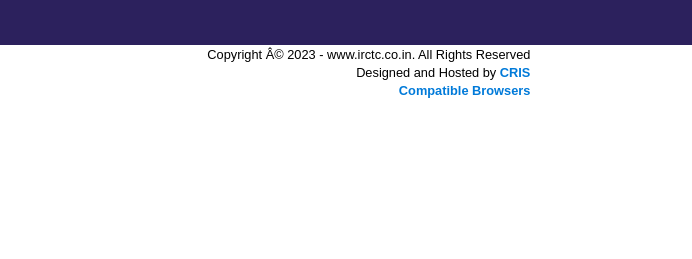
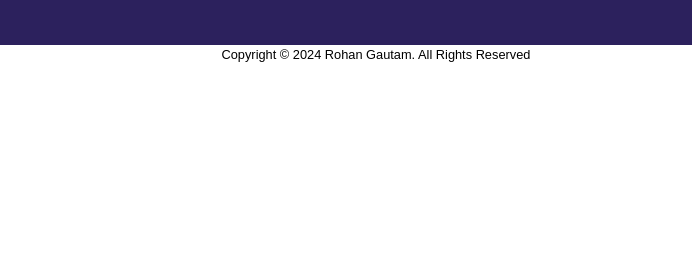
Before and after one commit to Rohan-Gautam/train-booking-landing-page, a plain HTML site: page index.html in a window 1280 px wide. Shown: the part 2292-2551 px from the top of the page, 588-1280 px from the left. Drawn offline with Linux system fonts and the light colour scheme; a script that the page names is missing.

Commit message:
Update index.html

```diff
--- a/index.html
+++ b/index.html
@@ -930,9 +930,7 @@ li[onclick]{
             <img src="https://www.irctc.co.in/nget/assets/images/security.png">
         </div>
         <div id="copyright-info">
-            <p>Copyright Â© 2023 - www.irctc.co.in. All Rights Reserved</p>
-            <p>Designed and Hosted by <a href="https://cris.org.in/crisweb/design1/index.jsp">CRIS</p>
-            <p><a href="http://contents.irctc.co.in/en/BetaSiteCompatibleBrowser.html">Compatible Browsers</a></p>
+              <p>Copyright © 2024 Rohan Gautam. All Rights Reserved</p>
         </div>
     </section>
 </main>
```
